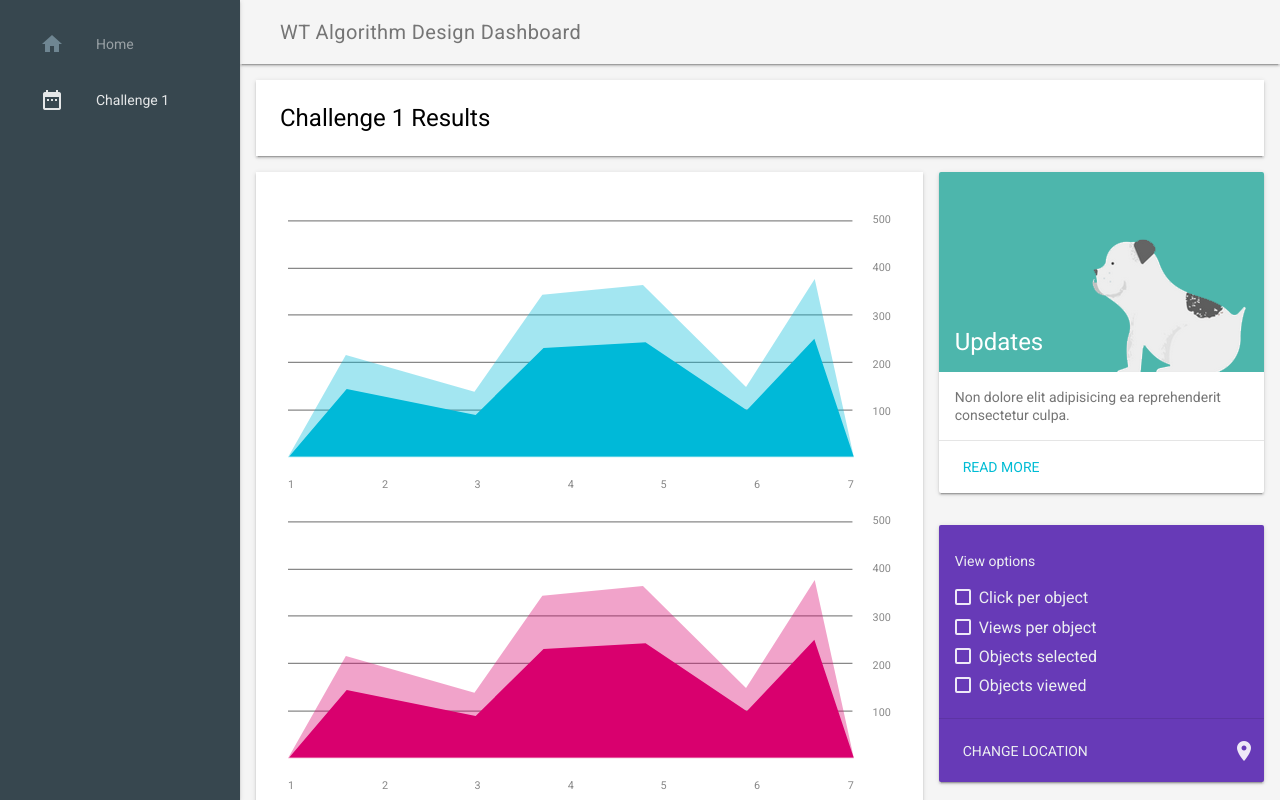
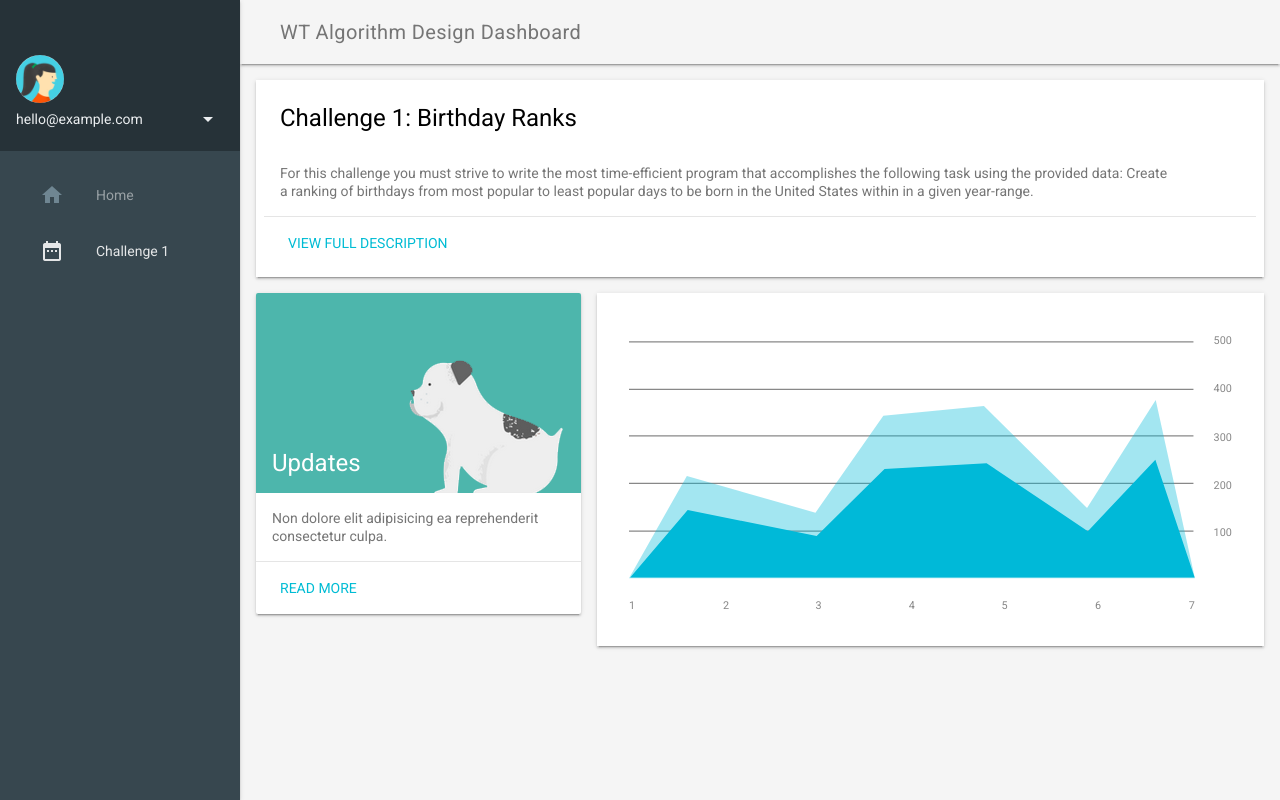
Before and after one commit to Algorithm-Design/Algorithm-Design.github.io, a plain HTML site: page challenge1.html in a window 1280 px wide. Drawn offline with nearby package versions, Linux system fonts and the light colour scheme.

Commit message:
Update layout.

```diff
--- a/challenge1.html
+++ b/challenge1.html
@@ -71,29 +71,47 @@
                     </div>
                 </div>
             </header>
+
             <div class="demo-drawer mdl-layout__drawer mdl-color--blue-grey-900 mdl-color-text--blue-grey-50">
+                <header class="demo-drawer-header">
+                    <img src="images/user.jpg" class="demo-avatar">
+                        <div class="demo-avatar-dropdown">
+                            <span>hello@example.com</span>
+                            <div class="mdl-layout-spacer"></div>
+                            <button id="accbtn" class="mdl-button mdl-js-button mdl-js-ripple-effect mdl-button--icon">
+                                <i class="material-icons" role="presentation">arrow_drop_down</i>
+                                <span class="visuallyhidden">Accounts</span>
+                            </button>
+                            <ul class="mdl-menu mdl-menu--bottom-right mdl-js-menu mdl-js-ripple-effect" for="accbtn">
+                                <li class="mdl-menu__item">hello@example.com</li>
+                                <li class="mdl-menu__item">info@example.com</li>
+                                <li class="mdl-menu__item"><i class="material-icons">add</i>Add another account...</li>
+                            </ul>
+                        </div>
+                        </header>
                 <nav class="demo-navigation mdl-navigation mdl-color--blue-grey-800">
-                    <!--This is where the challenges on the sidebar will be added. Use the same format as the line directly below this. -->
                     <a class="mdl-navigation__link" href="index.html"><i class="mdl-color-text--blue-grey-400 material-icons" role="presentation">home</i>Home</a>
                     <a class="mdl-navigation__link mdl-color-text--white" href="challenge1.html"><i class="mdl-color-text--white material-icons" role="presentation">date_range</i>Challenge 1</a>
                     <div class="mdl-layout-spacer"></div>
                 </nav>
             </div>
+
             <main class="mdl-layout__content mdl-color--grey-100">
                 <div class="mdl-grid demo-content">
                     <div class="mdl-color--white mdl-shadow--2dp mdl-cell mdl-cell--12-col mdl-grid">
                         <div class="mdl-card__title">
-                            <h2 class="mdl-card__title-text">Challenge 1 Results</h2>
+                            <h2 class="mdl-card__title-text">Challenge 1: Birthday Ranks</h2>
+                        </div>
+                        <div class="mdl-card__supporting-text">
+                            For this challenge you must strive to write the most time-efficient program that accomplishes the following task using the provided data: Create a ranking of birthdays from most popular to least popular days to be born in the United States within in a given year-range.
+                        </div>
+                        <div class="mdl-card__actions mdl-card--border">
+                            <a class="mdl-button mdl-button--colored mdl-js-button mdl-js-ripple-effect">
+                                View Full Description
+                            </a>
                         </div>
                     </div>
-                    <div class="demo-graphs mdl-shadow--2dp mdl-color--white mdl-cell mdl-cell--8-col">
-                        <svg fill="currentColor" viewBox="0 0 500 250" class="demo-graph">
-                            <use xlink:href="#chart" />
-                        </svg>
-                        <svg fill="currentColor" viewBox="0 0 500 250" class="demo-graph">
-                            <use xlink:href="#chart" />
-                        </svg>
-                    </div>
+
                     <div class="demo-cards mdl-cell mdl-cell--4-col mdl-cell--8-col-tablet mdl-grid mdl-grid--no-spacing">
                         <div class="demo-updates mdl-card mdl-shadow--2dp mdl-cell mdl-cell--4-col mdl-cell--4-col-tablet mdl-cell--12-col-desktop">
                             <div class="mdl-card__title mdl-card--expand mdl-color--teal-300">
@@ -107,43 +125,13 @@
                             </div>
                         </div>
                         <div class="demo-separator mdl-cell--1-col"></div>
-                        <div class="demo-options mdl-card mdl-color--deep-purple-500 mdl-shadow--2dp mdl-cell mdl-cell--4-col mdl-cell--3-col-tablet mdl-cell--12-col-desktop">
-                            <div class="mdl-card__supporting-text mdl-color-text--blue-grey-50">
-                                <h3>View options</h3>
-                                <ul>
-                                    <li>
-                                        <label for="chkbox1" class="mdl-checkbox mdl-js-checkbox mdl-js-ripple-effect">
-                                            <input type="checkbox" id="chkbox1" class="mdl-checkbox__input">
-                                                <span class="mdl-checkbox__label">Click per object</span>
-                                                </label>
-                                    </li>
-                                    <li>
-                                        <label for="chkbox2" class="mdl-checkbox mdl-js-checkbox mdl-js-ripple-effect">
-                                            <input type="checkbox" id="chkbox2" class="mdl-checkbox__input">
-                                                <span class="mdl-checkbox__label">Views per object</span>
-                                                </label>
-                                    </li>
-                                    <li>
-                                        <label for="chkbox3" class="mdl-checkbox mdl-js-checkbox mdl-js-ripple-effect">
-                                            <input type="checkbox" id="chkbox3" class="mdl-checkbox__input">
-                                                <span class="mdl-checkbox__label">Objects selected</span>
-                                                </label>
-                                    </li>
-                                    <li>
-                                        <label for="chkbox4" class="mdl-checkbox mdl-js-checkbox mdl-js-ripple-effect">
-                                            <input type="checkbox" id="chkbox4" class="mdl-checkbox__input">
-                                                <span class="mdl-checkbox__label">Objects viewed</span>
-                                                </label>
-                                    </li>
-                                </ul>
-                            </div>
-                            <div class="mdl-card__actions mdl-card--border">
-                                <a href="#" class="mdl-button mdl-js-button mdl-js-ripple-effect mdl-color-text--blue-grey-50">Change location</a>
-                                <div class="mdl-layout-spacer"></div>
-                                <i class="material-icons">location_on</i>
-                            </div>
-                        </div>
                     </div>
+                    <div class="demo-graphs mdl-shadow--2dp mdl-color--white mdl-cell mdl-cell--8-col">
+                        <svg fill="currentColor" viewBox="0 0 500 250" class="demo-graph">
+                            <use xlink:href="#chart" />
+                        </svg>
+                    </div>
+                    <!-- -->
                 </div>
             </main>
         </div>
--- a/styles.css
+++ b/styles.css
@@ -66,7 +66,7 @@ html, body {
       -ms-flex-pack: end;
           justify-content: flex-end;
   padding: 16px;
-  height: 65px;
+  height: 151px;
 }
 .demo-avatar-dropdown {
   display: -webkit-flex;
```
Also changed, not shown: index.html (+23 -6 lines), run_times/challenge1.CSV (added, +7 -0 lines).
